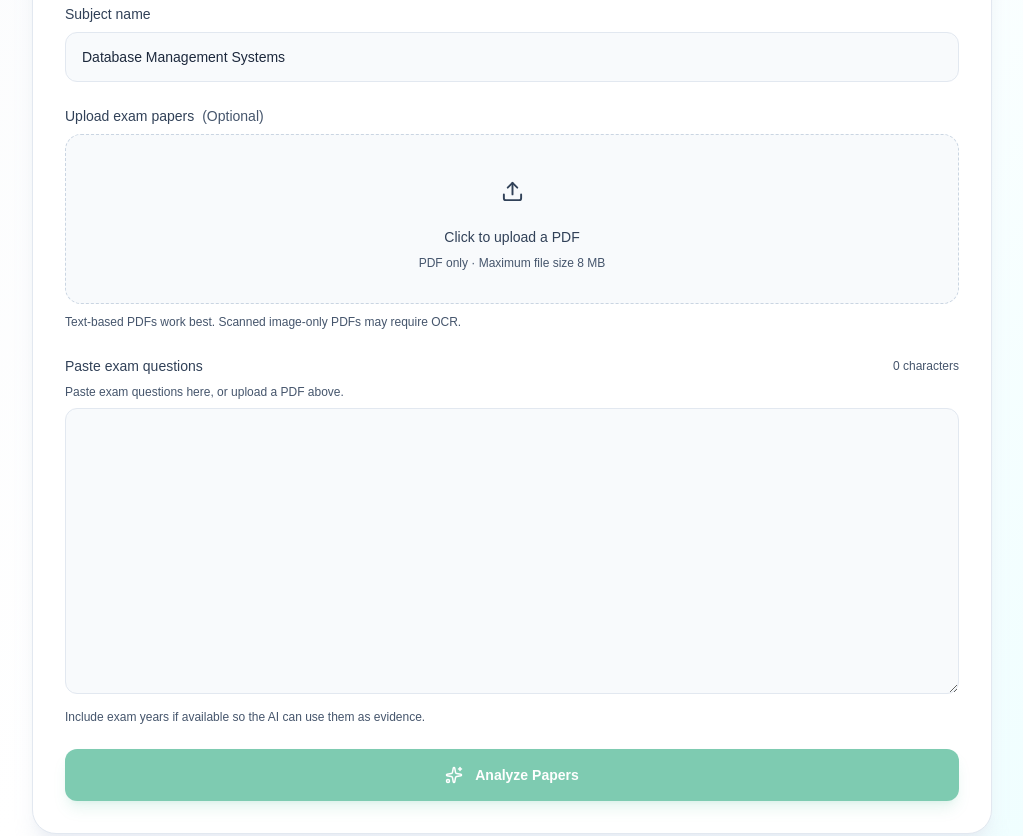
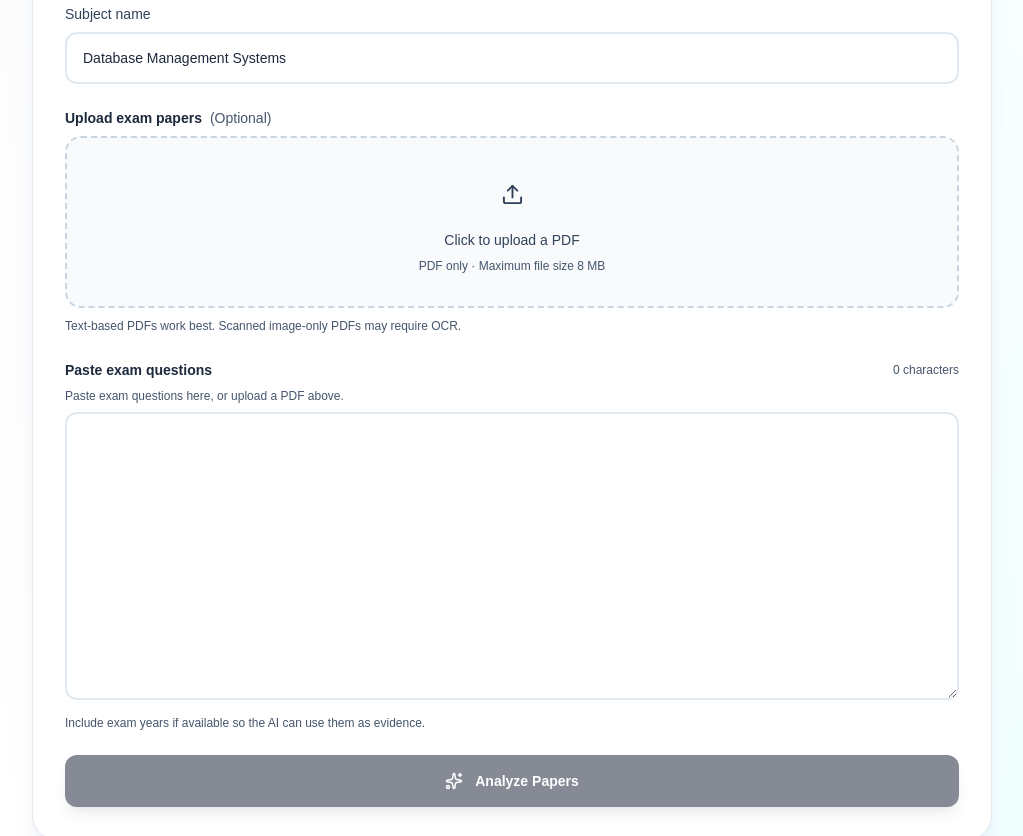
Before and after one commit to myself-Fahim/PastePaper-AI, a Next.js app: page / in a window 1280 px wide. Shown: the part 680-1516 px from the top of the page, without its empty margins (128-1151 px from the left). Built offline with nearby package versions, Linux system fonts and the light colour scheme.

Commit message:
Updated Readme file

```diff
--- a/app/page.tsx
+++ b/app/page.tsx
@@ -286,14 +286,14 @@ export default function Home() {
                 id="subject"
                 value={subject}
                 onChange={(event) => setSubject(event.target.value)}
-                className="w-full rounded-xl border border-slate-200 bg-slate-50 px-4 py-3.5 text-sm outline-none transition focus:border-emerald-400 focus:bg-white focus:ring-2 focus:ring-emerald-400/10"
+                className="w-full rounded-xl border-2 border-slate-200 bg-white px-4 py-3.5 text-sm font-medium outline-none transition focus:border-emerald-500 focus:ring-4 focus:ring-emerald-500/10"
               />
             </div>
 
             {/* PDF Upload */}
             <div>
               <label className="mb-2 block text-sm font-medium text-slate-700">
-                Upload exam papers
+                <span className="font-semibold text-slate-800">Upload exam papers</span>
                 <span className="ml-2 font-normal text-slate-600">
                   (Optional)
                 </span>
@@ -303,7 +303,7 @@ export default function Home() {
                 className={`flex cursor-pointer flex-col items-center justify-center rounded-2xl border border-dashed px-5 py-8 text-center transition ${
                   file
                     ? "border-violet-400/50 bg-violet-400/[0.06]"
-                    : "border-slate-300 bg-slate-50 hover:border-emerald-400 hover:bg-emerald-50/50"
+                    : "border-2 border-dashed border-slate-300 bg-slate-50 hover:border-emerald-500 hover:bg-emerald-50"
                 }`}
               >
                 {file ? (
@@ -370,7 +370,7 @@ export default function Home() {
                   htmlFor="questions"
                 className="text-sm font-medium text-slate-700"
                 >
-                  Paste exam questions
+                <span className="font-semibold text-slate-800">Paste exam questions</span>
                 </label>
 
                 <span className="text-xs text-slate-500">
@@ -389,7 +389,7 @@ export default function Home() {
                   setQuestionText(event.target.value)
                 }
                 rows={9}
-                className="w-full resize-y rounded-xl border border-slate-200 bg-slate-50 px-4 py-4 text-sm leading-7 outline-none transition focus:border-emerald-400 focus:bg-white focus:ring-2 focus:ring-emerald-400/10"
+                className="w-full resize-y rounded-xl border-2 border-slate-200 bg-white px-4 py-4 text-sm leading-7 outline-none transition focus:border-emerald-500 focus:ring-4 focus:ring-emerald-500/10"
               />
 
               <p className="mt-2 text-xs text-slate-600">
@@ -421,7 +421,7 @@ export default function Home() {
                 !subject.trim() ||
                 (!file && questionText.trim().length < 30)
               }
-              className="flex w-full items-center justify-center gap-3 rounded-xl bg-emerald-600 px-5 py-4 text-sm font-semibold text-white shadow-lg shadow-emerald-600/20 transition hover:bg-emerald-500 disabled:cursor-not-allowed disabled:opacity-50"
+              className="flex w-full items-center justify-center gap-3 rounded-xl bg-slate-900 px-5 py-4 text-sm font-semibold text-white shadow-lg shadow-slate-900/15 transition hover:bg-emerald-700 disabled:cursor-not-allowed disabled:opacity-50"
             >
               {loading ? (
                 <>
@@ -619,8 +619,9 @@ export default function Home() {
                 </div>
 
                 {resourcesForTopic(topic).length ? (
-                  <div className="mt-6 border-t border-slate-100 pt-5">
-                    <h4 className="text-sm font-semibold text-teal-700">
+                  <div className="hidden">
+                    <h4 className="flex items-center gap-2 text-sm font-bold uppercase tracking-wide text-teal-800">
+                      <span className="h-2 w-2 rounded-full bg-teal-500" />
                       Related learning resources
                     </h4>
                     <div className="mt-3 grid gap-2 sm:grid-cols-2">
@@ -631,7 +632,7 @@ export default function Home() {
                           href={resource.url}
                           target="_blank"
                           rel="noreferrer"
-                          className="rounded-xl border border-slate-200 bg-slate-50 p-3 transition hover:border-emerald-300 hover:bg-emerald-50"
+                          className="rounded-xl border border-slate-200 bg-white p-4 shadow-sm transition hover:-translate-y-0.5 hover:border-teal-400 hover:bg-teal-50 hover:shadow-md"
                         >
                           <span className="block text-sm font-semibold text-slate-800">
                             {resource.title}
@@ -649,14 +650,20 @@ export default function Home() {
                 ) : null}
 
                 {/* Model Answer */}
-                <div className="mt-6 border-t border-white/[0.08] pt-5">
+                <div className="mt-7 rounded-2xl border-2 border-emerald-200 bg-gradient-to-br from-emerald-50 via-white to-cyan-50 p-4 shadow-sm sm:p-5">
                   <button
                     onClick={() => toggleAnswer(index)}
                     className="flex w-full items-center justify-between gap-4 text-left"
                     aria-expanded={expandedAnswers.includes(index)}
                   >
-                    <span className="text-sm font-semibold text-slate-700">
-                      Explain this topic
+                    <span>
+                      <span className="flex items-center gap-2 text-base font-bold text-emerald-900">
+                        <Brain size={18} className="text-emerald-600" />
+                        Explain this topic in different ways
+                      </span>
+                      <span className="mt-1 block text-xs font-medium text-slate-600">
+                        Choose the explanation style that helps you learn fastest.
+                      </span>
                     </span>
 
                     <ChevronDown
@@ -670,7 +677,7 @@ export default function Home() {
                   </button>
 
                   {expandedAnswers.includes(index) && (
-                    <div className="mt-4 rounded-xl border border-slate-200 bg-slate-50 p-4">
+                    <div className="mt-4 rounded-xl border border-emerald-200 bg-white p-4 shadow-sm">
                       <div className="mb-4 grid grid-cols-2 gap-2 sm:grid-cols-4">
                         {[
                           ["beginner", "Beginner explanation"],
@@ -682,7 +689,7 @@ export default function Home() {
                             key={mode}
                             type="button"
                             onClick={() => setExplanationMode({ ...explanationMode, [index]: mode })}
-                            className={`rounded-lg border px-3 py-2 text-xs font-semibold transition ${
+                            className={`rounded-lg border px-3 py-2 text-xs font-bold transition ${
                               (explanationMode[index] ?? "examReady") === mode
                                 ? "border-emerald-400 bg-emerald-100 text-emerald-800"
                                 : "border-slate-200 bg-white text-slate-600 hover:border-emerald-300"
@@ -701,6 +708,25 @@ export default function Home() {
                     </div>
                   )}
                 </div>
+
+                {resourcesForTopic(topic).length ? (
+                  <div className="mt-6 border-t border-slate-100 pt-5">
+                    <h4 className="flex items-center gap-2 text-sm font-bold uppercase tracking-wide text-teal-800">
+                      <span className="h-2 w-2 rounded-full bg-teal-500" />
+                      Related learning resources
+                    </h4>
+                    <div className="mt-3 grid gap-2 sm:grid-cols-2">
+                      {resourcesForTopic(topic).map((resource, resourceIndex) => (
+                        resource.url.startsWith("https://") && (
+                          <a key={`${resource.url}-${resourceIndex}`} href={resource.url} target="_blank" rel="noreferrer" className="rounded-xl border border-slate-200 bg-white p-4 shadow-sm transition hover:-translate-y-0.5 hover:border-teal-400 hover:bg-teal-50 hover:shadow-md">
+                            <span className="block text-sm font-semibold text-slate-800">{resource.title}</span>
+                            {resource.source && <span className="mt-1 block text-xs text-slate-600">{resource.source}</span>}
+                          </a>
+                        )
+                      ))}
+                    </div>
+                  </div>
+                ) : null}
               </article>
             ))}
 
@@ -712,10 +738,10 @@ export default function Home() {
               </div>
             )}
 
-            <div className="rounded-2xl border border-emerald-200 bg-white p-6 shadow-sm">
+            <div className="rounded-2xl border-2 border-emerald-200 bg-emerald-50/70 p-6 shadow-sm">
               <h3 className="text-lg font-semibold text-slate-800">Ready to test your knowledge?</h3>
               <p className="mt-2 text-sm text-slate-600">Generate a subject-specific practice quiz from these past-paper topics.</p>
-              <button type="button" onClick={generatePracticeQuiz} disabled={quizLoading} className="mt-5 flex w-full items-center justify-center gap-3 rounded-xl bg-emerald-600 px-5 py-4 text-sm font-semibold text-white shadow-lg shadow-emerald-600/20 transition hover:bg-emerald-500 disabled:cursor-not-allowed disabled:opacity-50">
+              <button type="button" onClick={generatePracticeQuiz} disabled={quizLoading} className="mt-5 flex w-full items-center justify-center gap-3 rounded-xl bg-slate-900 px-5 py-4 text-sm font-semibold text-white shadow-lg shadow-slate-900/15 transition hover:bg-emerald-700 disabled:cursor-not-allowed disabled:opacity-50">
                 {quizLoading ? <LoaderCircle size={17} className="animate-spin" /> : <GraduationCap size={17} />}
                 {quizLoading ? "Generating practice quiz..." : "Generate Practice Quiz"}
               </button>
```
Also changed, not shown: 1 other file (tests, documents, lock files or other folders).
